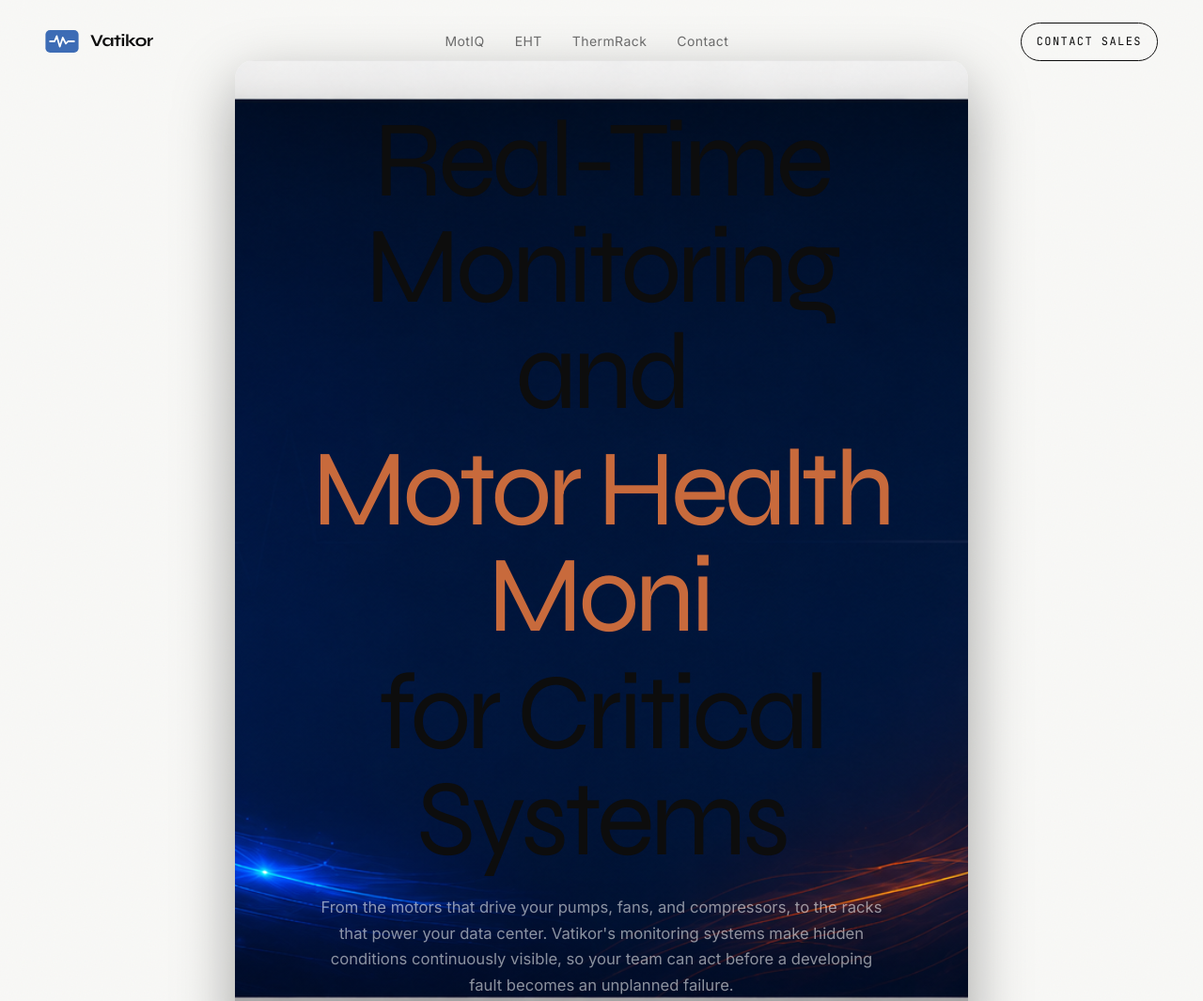
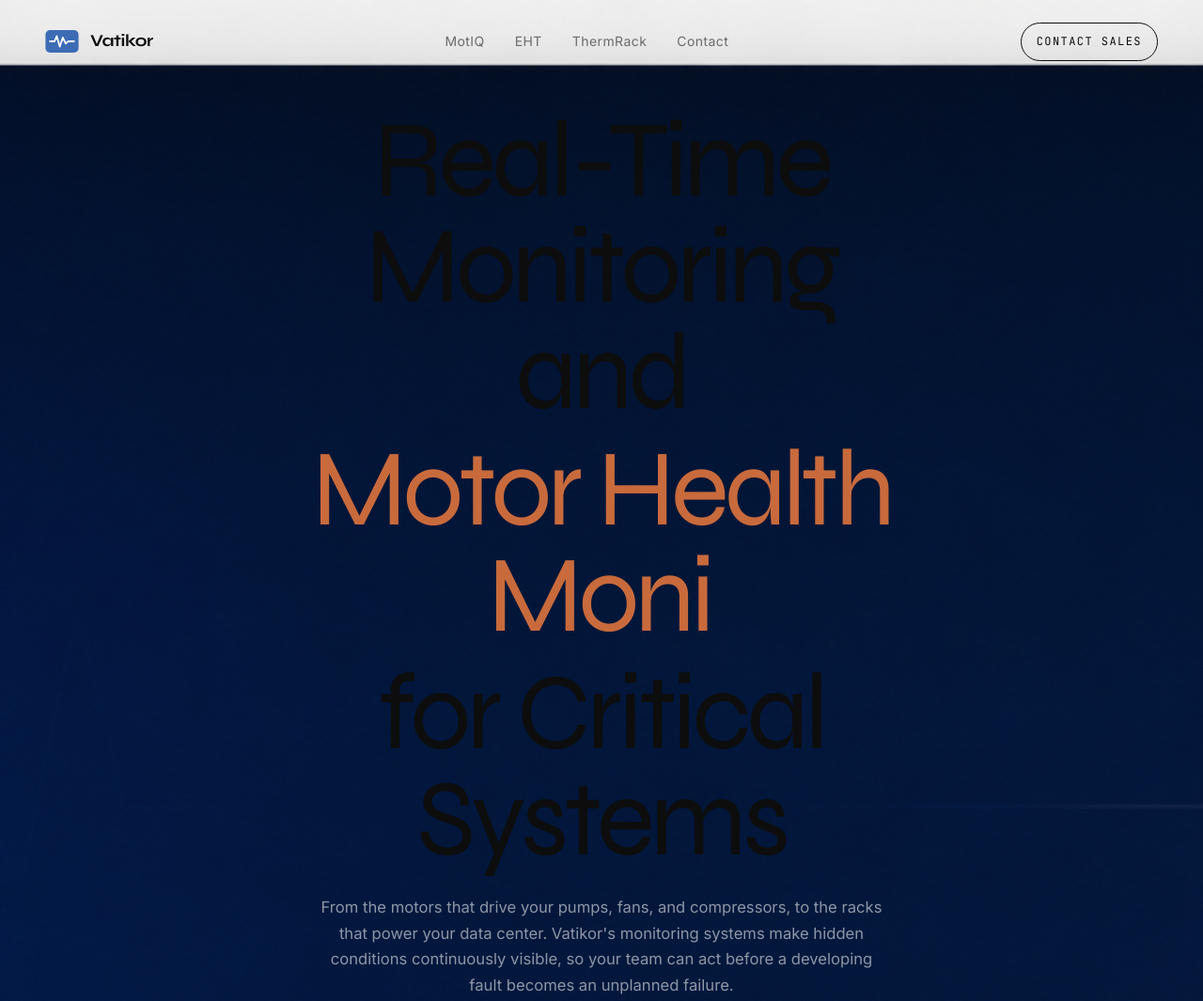
Before and after one commit to Ferdostassa/Vatikor-website, a website built with Vite: page src/index.html in a window 1280 px wide. Shown: the top 1065 px of the page at 94% size. Built offline with nearby package versions, Linux system fonts and the light colour scheme; some packages are replaced by stand-ins of ours.

Commit message:
Move hero background image to full section, remove inner box
Background image now covers the entire hero section (full viewport),
removing the white background that was showing around the inner box.
The intro text sits transparently over the image.

Co-Authored-By: Claude Sonnet 4.6 <noreply@anthropic.com>

```diff
--- a/src/css/home.css
+++ b/src/css/home.css
@@ -10,7 +10,10 @@
   flex-direction: column;
   justify-content: flex-end;
   overflow: hidden;
-  background: var(--bg);
+  background-image: url('/assets/images/homepage-heading-bg.png');
+  background-size: cover;
+  background-position: center top;
+  background-color: #0D0F14;
 }
 
 .home-hero__grain {
@@ -38,20 +41,14 @@
   gap: var(--sp-9);
 }
 
-/* Positioning statement block — image background box */
+/* Positioning statement block — transparent, sits on hero background */
 .home-hero__intro {
   position: relative;
   width: 100%;
   max-width: 780px;
   margin: 0 auto;
   text-align: center;
-  background-image: url('/assets/images/homepage-heading-bg.png');
-  background-size: cover;
-  background-position: center;
-  border-radius: 20px;
   padding: clamp(2rem, 4vw, 3.25rem) clamp(1.5rem, 5vw, 4rem);
-  box-shadow: 0 24px 64px rgba(0,0,0,0.35);
-  overflow: hidden;
 }
 
 .home-hero__eyebrow {
```
